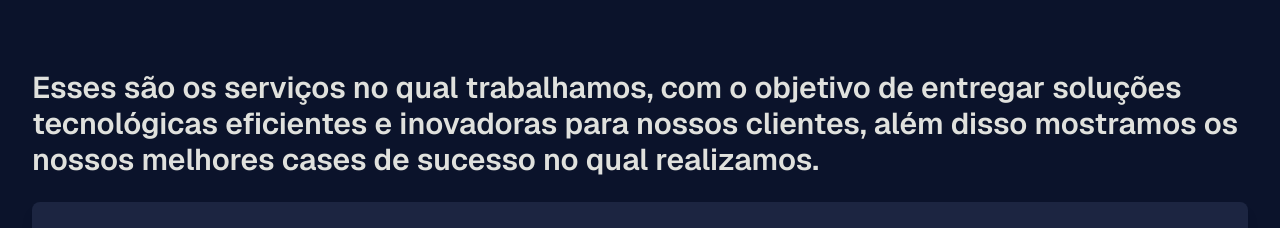
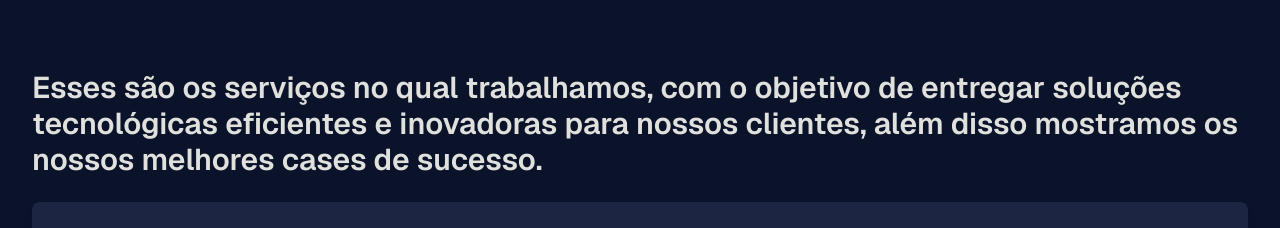
Before and after one commit to HenriqueNC-3/HVTech, a Next.js app in the folder hvtech/: page /projetos in a window 1280 px wide. Shown: the part 394-622 px from the top of the page. Built offline with nearby package versions, Linux system fonts and the light colour scheme.

Commit message:
corrigi um errinho de ortografia

```diff
--- a/hvtech/app/projetos/page.tsx
+++ b/hvtech/app/projetos/page.tsx
@@ -201,7 +201,7 @@ export default function Projects() {
 
       <section className="p-8">
         <div className="mb-16">
-          <h2 className="text-3xl font-semibold mb-6">Esses são os serviços no qual trabalhamos, com o objetivo de entregar soluções tecnológicas eficientes e inovadoras para nossos clientes, além disso mostramos os nossos melhores cases de sucesso no qual realizamos.</h2>
+          <h2 className="text-3xl font-semibold mb-6">Esses são os serviços no qual trabalhamos, com o objetivo de entregar soluções tecnológicas eficientes e inovadoras para nossos clientes, além disso mostramos os nossos melhores cases de sucesso.</h2>
           <div className="space-y-8">
             {services.map((s, i) => (
               <ServiceBlock key={i} service={s} />
```
